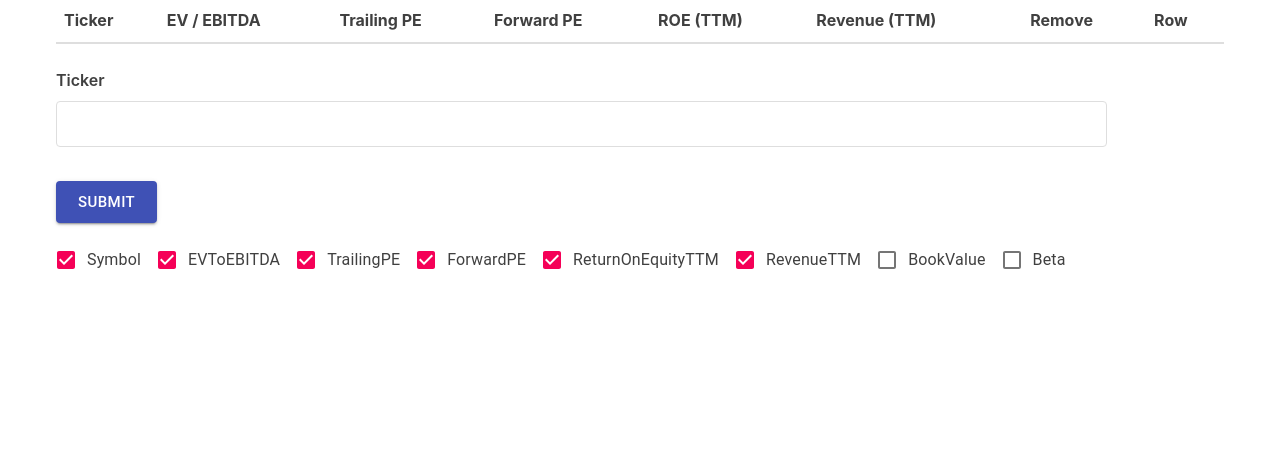
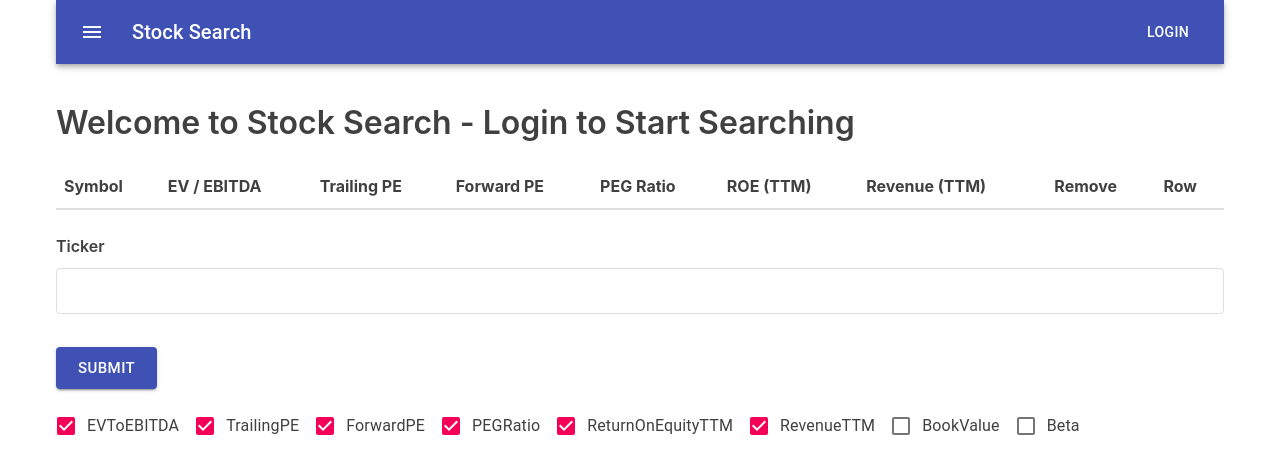
Before and after one commit to supavannan/stocksearch, a React (Create React App) app in the folder client/: page / in a window 1280 px wide. Shown: the top 474 px of the page. Built offline with nearby package versions, Linux system fonts and the light colour scheme.

Commit message:
added header and some routes

```diff
--- a/client/package.json
+++ b/client/package.json
@@ -11,7 +11,10 @@
     "@testing-library/user-event": "^12.7.3",
     "react": "^17.0.1",
     "react-dom": "^17.0.1",
+    "react-redux": "^7.2.2",
+    "react-router-dom": "^5.2.0",
     "react-scripts": "4.0.3",
+    "redux": "^4.0.5",
     "web-vitals": "^1.1.0"
   },
   "scripts": {
--- a/client/src/components/App.js
+++ b/client/src/components/App.js
@@ -1,4 +1,6 @@
 import React, { Component, useState } from "react";
+import { BrowserRouter, Route } from "react-router-dom";
+import Header from "./Header";
 import Table from "./Table";
 import Form from "./Form";
 import CheckboxOptions from "./CheckboxOptions";
@@ -8,11 +10,19 @@ const tableHeadings = {
   EVToEBITDA: true,
   TrailingPE: true,
   ForwardPE: true,
+  PEGRatio: true,
   ReturnOnEquityTTM: true,
   RevenueTTM: true,
   BookValue: false,
   Beta: false,
 };
+
+//const Header = () => <h2>Stock Search</h2>;
+const Dashboard = () => <h2>Dashboard</h2>;
+const Configure = () => <h2>Configure</h2>;
+const Landing = () => (
+  <h2>Welcome to Stock Search - Login to Start Searching</h2>
+);
 
 class App extends Component {
   state = {
@@ -41,26 +51,15 @@ class App extends Component {
     });
   };
 
-  //   xhandleTickerSubmit = (stock) => {
-  //     fetch(endpoint)
-  //       .then((result) => result.json())
-  //       .then((result) => {
-  //         this.setState({
-  //           stocks: [...this.state.stocks, result],
-  //         });
-  //       });
-  //   };
-
   //function will be passed as a prop to the Form component
   handleTickerSubmit = async (stock) => {
-    const apiURL = "https://www.alphavantage.co/query?function=OVERVIEW";
+    const apiBaseURL = "https://www.alphavantage.co/query?function=OVERVIEW";
     const apiKEY = "IJB337MGMJOWQIB0";
     const ticker = stock.ticker.toUpperCase();
-    let endpoint = apiURL + "&symbol=" + ticker + "&apikey=" + apiKEY;
-    //fetch and add to list of stocks held in app state
+    const endpoint = `${apiBaseURL}&symbol=${ticker}&apikey=${apiKEY}`;
     const result = await fetch(endpoint);
     const resultJSON = await result.json();
-    //add to array of stocks
+    //add to array of stocks which is stored in the app state
     this.setState({
       stocks: [...this.state.stocks, resultJSON],
     });
@@ -70,6 +69,12 @@ class App extends Component {
     const { stocks, tableHeadings } = this.state;
     return (
       <div className="container">
+        <BrowserRouter>
+          <div>
+            <Header />
+            <Route exact path="/" component={Landing} />
+            <Route exact path="/dashboard" component={Dashboard} />
+            <Route path="/dashboard/configure" component={Configure} />
             <Table
               stockData={stocks}
               removeStock={this.removeStock}
@@ -81,6 +86,8 @@ class App extends Component {
               updateHeadings={this.updateHeadings}
             />
           </div>
+        </BrowserRouter>
+      </div>
     );
   }
 }
--- a/client/src/components/CheckboxOptions.js
+++ b/client/src/components/CheckboxOptions.js
@@ -5,9 +5,7 @@ import FormControlLabel from "@material-ui/core/FormControlLabel";
 import Checkbox from "@material-ui/core/Checkbox";
 
 const CustomCheckbox = (props) => {
-  const headings = [];
   const { tableHeadings, updateHeadings, name } = props;
-
   return (
     <FormControlLabel
       control={
@@ -27,6 +25,8 @@ class CheckboxOptions extends Component {
     const { tableHeadings, updateHeadings } = this.props;
     const checkboxes = [];
     for (let heading in tableHeadings) {
+      //don't add a checkbox for ticker Symbol
+      if (heading !== "Symbol") {
         checkboxes.push(
           <CustomCheckbox
             tableHeadings={tableHeadings}
@@ -35,6 +35,7 @@ class CheckboxOptions extends Component {
           />
         );
       }
+    }
     return <FormGroup row>{checkboxes}</FormGroup>;
   }
 }
--- a/client/src/components/Form.js
+++ b/client/src/components/Form.js
@@ -19,6 +19,7 @@ class Form extends Component {
 
   submitTickerForm = (e) => {
     //this.state holds "ticker"
+    //handleSubmit refers to the handleTickerSubmit function
     this.props.handleSubmit(this.state);
     //reset form state to initial state to clear form
     this.setState(this.initialState);
@@ -28,7 +29,7 @@ class Form extends Component {
   render() {
     const { ticker, other } = this.state;
     return (
-      <form style={{ width: "90%" }} onSubmit={this.submitTickerForm}>
+      <form style={{ width: "100%" }} onSubmit={this.submitTickerForm}>
         <label htmlFor="name">Ticker</label>
         <input
           type="text"
--- /dev/null
+++ b/client/src/components/Header.js
@@ -0,0 +1,52 @@
+import React, { Component } from "react";
+import { makeStyles } from "@material-ui/core/styles";
+import AppBar from "@material-ui/core/AppBar";
+import Toolbar from "@material-ui/core/Toolbar";
+import Typography from "@material-ui/core/Typography";
+import MenuIcon from "@material-ui/icons/Menu";
+import { Button, IconButton } from "@material-ui/core";
+
+const useStyles = makeStyles((theme) => ({
+  root: {
+    flexGrow: 1,
+  },
+  menuButton: {
+    marginRight: theme.spacing(2),
+  },
+  title: {
+    flexGrow: 1,
+  },
+}));
+
+const Header = (props) => {
+  const classes = useStyles();
+
+  return (
+    <div className={classes.root}>
+      <AppBar position="static">
+        <Toolbar>
+          <IconButton
+            edge="start"
+            className={classes.menuButton}
+            color="inherit"
+            aria-label="menu"
+          >
+            <MenuIcon />
+          </IconButton>
+          <Typography variant="h6" className={classes.title}>
+            Stock Search
+          </Typography>
+          <Button color="inherit">Login</Button>
+        </Toolbar>
+      </AppBar>
+    </div>
+  );
+
+  //   return (
+  //     <div>
+  //       <h2>Stock Searcher</h2>
+  //     </div>
+  //   );
+};
+
+export default Header;
--- a/client/src/components/Table.js
+++ b/client/src/components/Table.js
@@ -4,7 +4,7 @@ import IconButton from "@material-ui/core/IconButton";
 import DeleteIcon from "@material-ui/icons/Delete";
 
 const headingsInfo = {
-  Symbol: { name: "Ticker", viewing: true },
+  Symbol: { name: "Symbol", viewing: true },
   EVToEBITDA: { name: "EV / EBITDA", viewing: true },
   TrailingPE: { name: "Trailing PE", viewing: true },
   ForwardPE: { name: "Forward PE", viewing: true },
@@ -12,6 +12,7 @@ const headingsInfo = {
   RevenueTTM: { name: "Revenue (TTM)", viewing: true },
   BookValue: { name: "Book Value", viewing: true },
   Beta: { name: "Beta", viewing: true },
+  PEGRatio: { name: "PEG Ratio" },
 };
 
 const TableHeader = (props) => {
@@ -20,7 +21,11 @@ const TableHeader = (props) => {
 
   for (let heading in tableHeadings) {
     if (tableHeadings[heading]) {
-      headings.push(<th>{headingsInfo[heading].name}</th>);
+      if (headingsInfo[heading]) {
+        headings.push(<th>{headingsInfo[heading].name}</th>);
+      } else {
+        headings.push(<th>{heading}</th>);
+      }
     }
   }
   return (
--- a/client/src/index.js
+++ b/client/src/index.js
@@ -1,6 +1,19 @@
 import React from "react";
 import ReactDOM from "react-dom";
 import "./components/index.css";
+import { Provider } from "react-redux";
+import { createStore, applyMiddleware } from "redux";
+
 import App from "./components/App";
+import reducers from "./reducers";
 
-ReactDOM.render(<App />, document.getElementById("root"));
+//createStore(reducers, initialState, applyMiddleware)
+const store = createStore(reducers, {}, applyMiddleware());
+
+//'Provider' makes store accesible to all other components in app
+ReactDOM.render(
+  <Provider store={store}>
+    <App />
+  </Provider>,
+  document.querySelector("#root")
+);
--- /dev/null
+++ b/client/src/reducers/authReducer.js
@@ -0,0 +1,6 @@
+export default function (state = {}, action) {
+  switch (action.type) {
+    default:
+      return state;
+  }
+}
--- /dev/null
+++ b/client/src/reducers/index.js
@@ -0,0 +1,6 @@
+import { combineReducers } from "redux";
+import authReducer from "./authReducer";
+
+export default combineReducers({
+  auth: authReducer,
+});
```
Also changed, not shown: 2 other files (tests, documents, lock files or other folders). Lines whose indentation alone changed are shown as unchanged.
